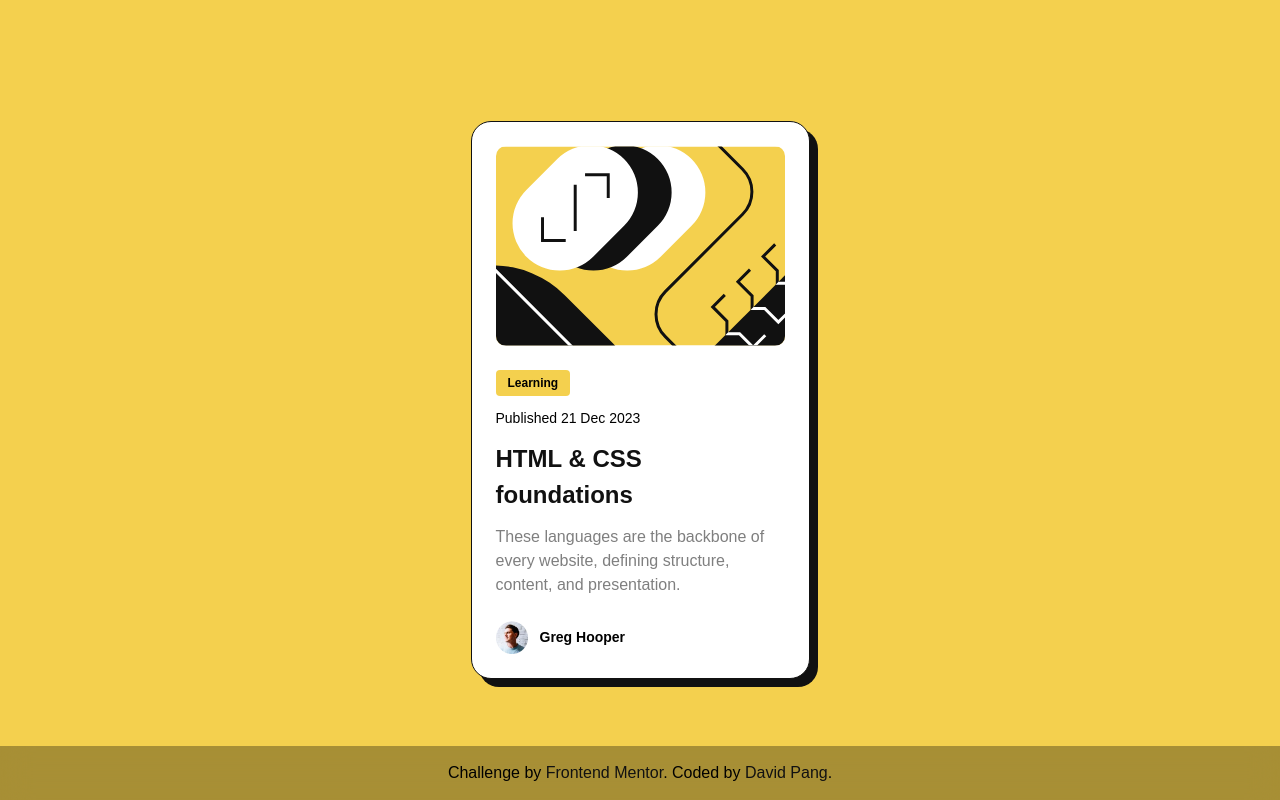
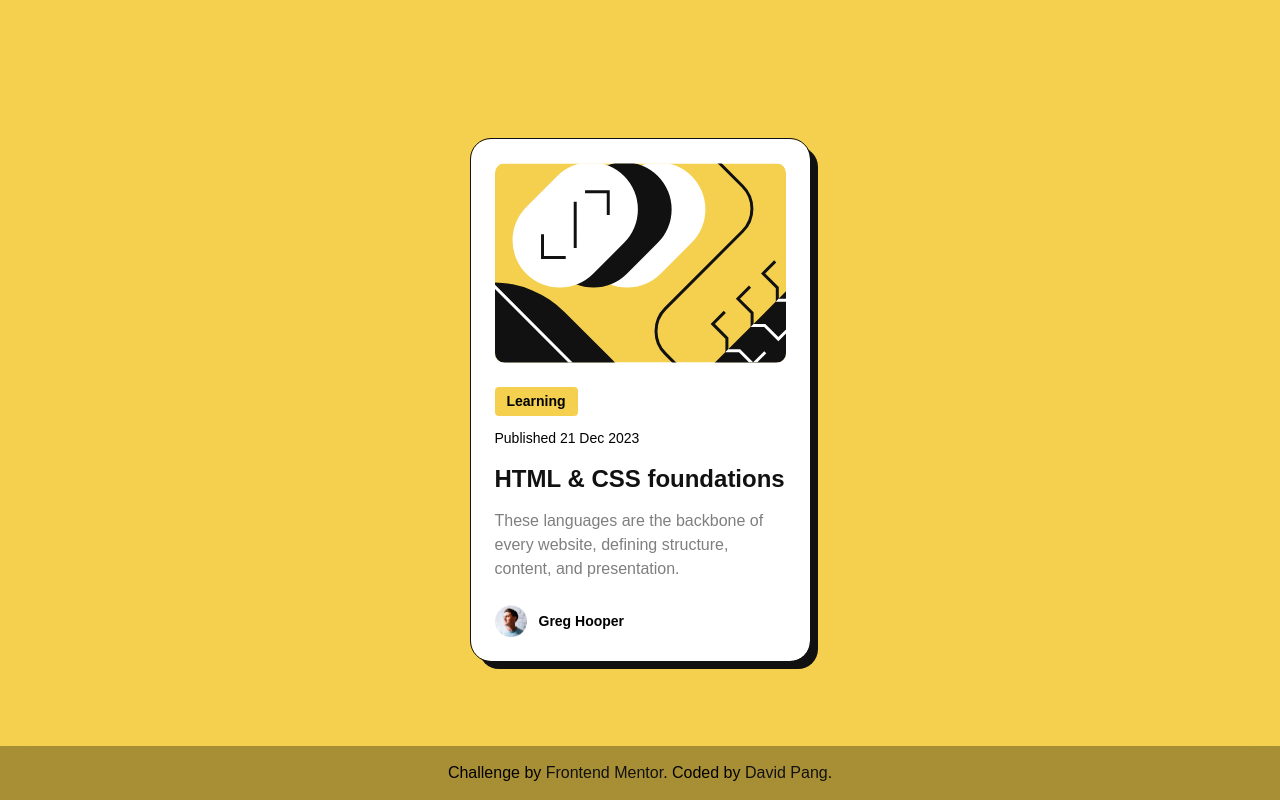
Before and after one commit to david-pang/frontend-mentor-blog-preview-card, a plain HTML site: page index.html in a window 1280 px wide. Drawn offline with Linux system fonts and the light colour scheme.

Commit message:
CSS fixes

```diff
--- a/assets/css/blog-card.css
+++ b/assets/css/blog-card.css
@@ -45,7 +45,7 @@ body {
 
 h2 {
   font-size: var(--font-size-xl);
-  font-weight: var(--font-weight-semi-bold);
+  font-weight: var(--font-weight-extra-bold);
   margin: 0;
 }
 
@@ -76,11 +76,11 @@ img {
 
 .card {
   background: var(--white);
-  border: 1px solid var(--black);
   border-radius: var(--gap-xl);
   box-shadow: 8px 8px 0 var(--black);
   display: grid;
   grid-gap: var(--gap-xxl);
+  outline: 1px solid var(--black);
   padding: var(--gap-xxl);
 }
 
@@ -105,7 +105,7 @@ img {
   border-radius: 4px;
   display: inline-flex;
   font-size: var(--font-size-s);
-  font-weight: var(--font-weight-semi-bold);
+  font-weight: var(--font-weight-extra-bold);
   padding: 4px 12px;
 }
 
@@ -126,7 +126,7 @@ img {
 
 .author-name {
   font-size: var(--font-size-m);
-  font-weight: var(--font-weight-semi-bold);
+  font-weight: var(--font-weight-extra-bold);
 }
 
 .attribution {
@@ -150,7 +150,11 @@ img {
     font-size: var(--font-size-xxl);
   }
 
-  .card-content .publish-date {
+  .category {
+    font-size: var(--font-size-m);
+  }
+
+  .publish-date {
     font-size: var(--font-size-m);
   }
 }
```
Also changed, not shown: design/solution/desktop-active.png, design/solution/desktop.png, design/solution/mobile.png.
